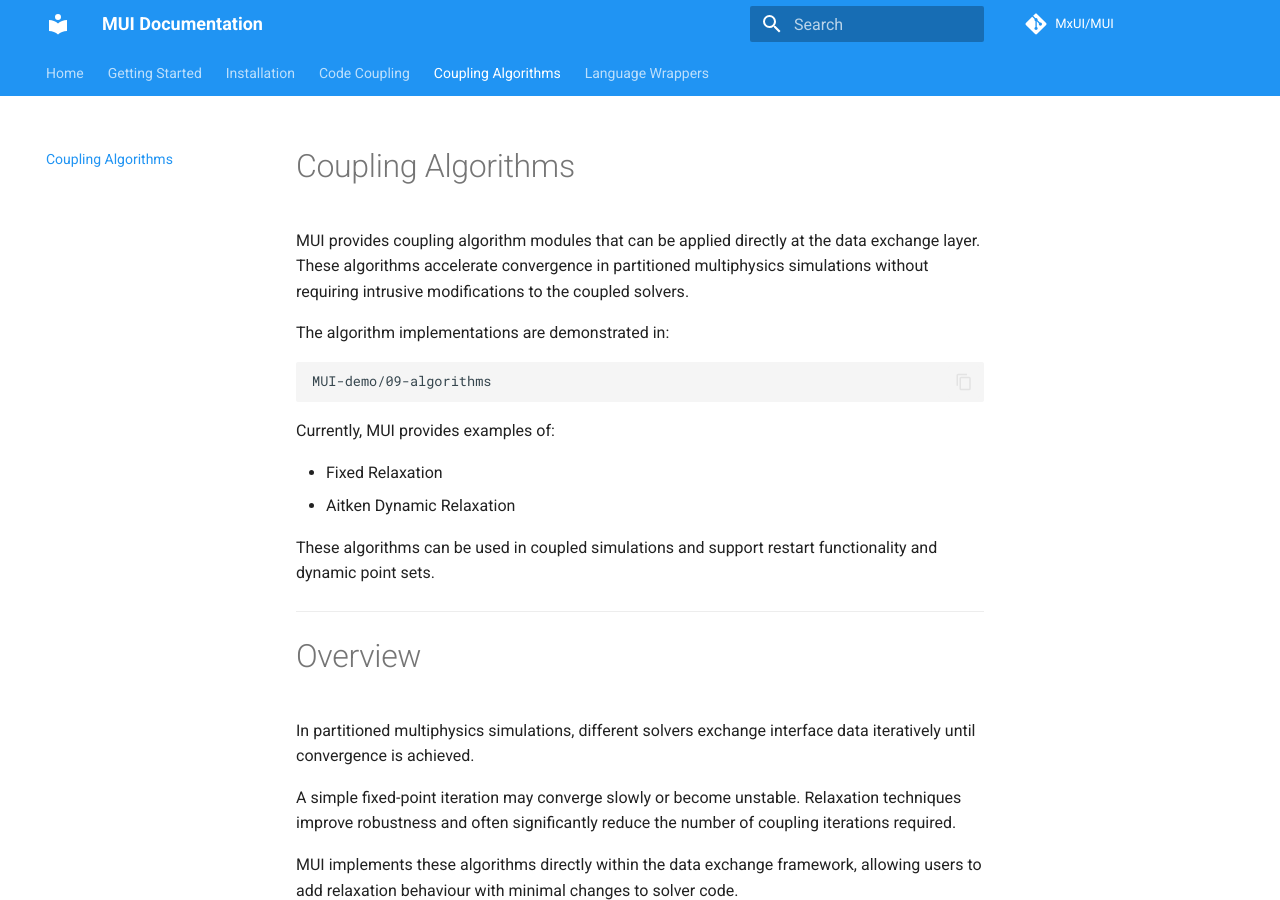
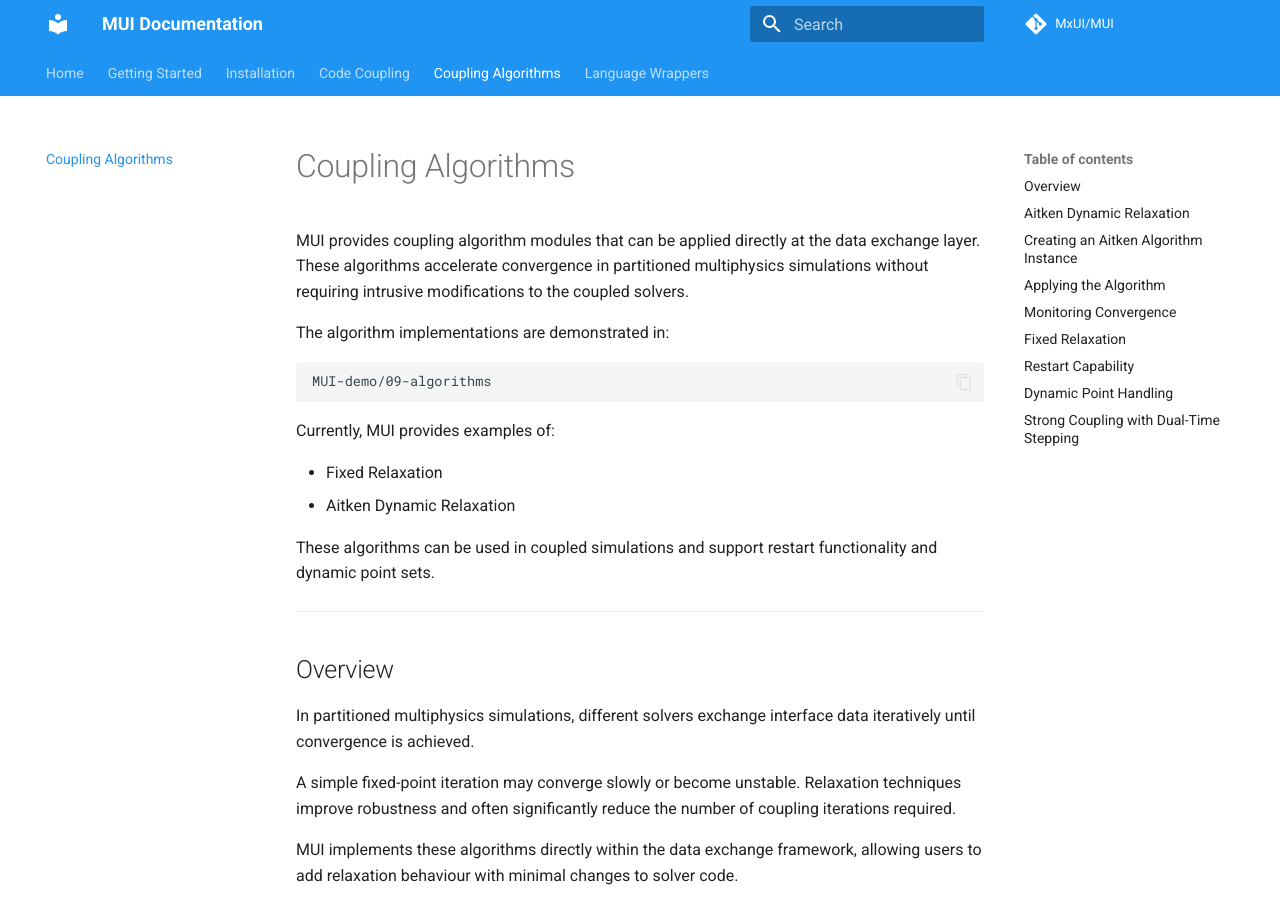
Before and after one commit to MxUI/MUI-Docs, an MkDocs documentation site: the page built from docs/algorithms.md, in a window 1280 px wide and 900 px high. Built offline with MkDocs 1.6.1 and Material for MkDocs 9.7.7, drawn with Linux system fonts in a browser that asks for light colours; comment, search, counter and statistics services are not loaded.

Commit message:
Format update

```diff
--- a/docs/algorithms.md
+++ b/docs/algorithms.md
@@ -17,7 +17,7 @@ These algorithms can be used in coupled simulations and support restart function
 
 ---
 
-# Overview
+## Overview
 
 In partitioned multiphysics simulations, different solvers exchange interface data iteratively until convergence is achieved.
 
@@ -27,7 +27,7 @@ MUI implements these algorithms directly within the data exchange framework, all
 
 ---
 
-# Aitken Dynamic Relaxation
+## Aitken Dynamic Relaxation
 
 One of the most widely used acceleration techniques for partitioned coupling is Aitken's dynamic relaxation method.
 
@@ -84,7 +84,7 @@ int main(int argc, char ** argv) {
 
 ---
 
-# Creating an Aitken Algorithm Instance
+## Creating an Aitken Algorithm Instance
 
 To use the algorithm, create an instance before entering the coupling loop.
 
@@ -110,7 +110,7 @@ This design allows both fresh and restarted coupling runs.
 
 ---
 
-# Applying the Algorithm
+## Applying the Algorithm
 
 Once constructed, the algorithm object is passed directly to the `fetch()` operation.
 
@@ -128,7 +128,7 @@ MUI automatically applies the relaxation procedure during data retrieval.
 
 ---
 
-# Monitoring Convergence
+## Monitoring Convergence
 
 The current relaxation factor can be queried at runtime.
 
@@ -163,7 +163,7 @@ std::cout
 
 ---
 
-# Fixed Relaxation
+## Fixed Relaxation
 
 MUI also provides fixed-relaxation algorithms.
 
@@ -185,7 +185,7 @@ For strongly coupled problems, Aitken relaxation generally provides faster conve
 
 ---
 
-# Restart Capability
+## Restart Capability
 
 Large multiphysics simulations may require restart functionality after:
 
@@ -214,7 +214,7 @@ algo_aitken1d aitken(urf,
 
 ---
 
-# Dynamic Point Handling
+## Dynamic Point Handling
 
 Many multiphysics simulations involve:
 
@@ -242,7 +242,7 @@ The internal algorithm state is updated automatically when points are added or r
 
 ---
 
-# Strong Coupling with Dual-Time Stepping
+## Strong Coupling with Dual-Time Stepping
 
 Strong coupling often requires several interface iterations within a single physical time step.
 
```
Also changed, not shown: docs/index.md (+5 -5 lines), docs/wrappers.md (+6 -6 lines).
